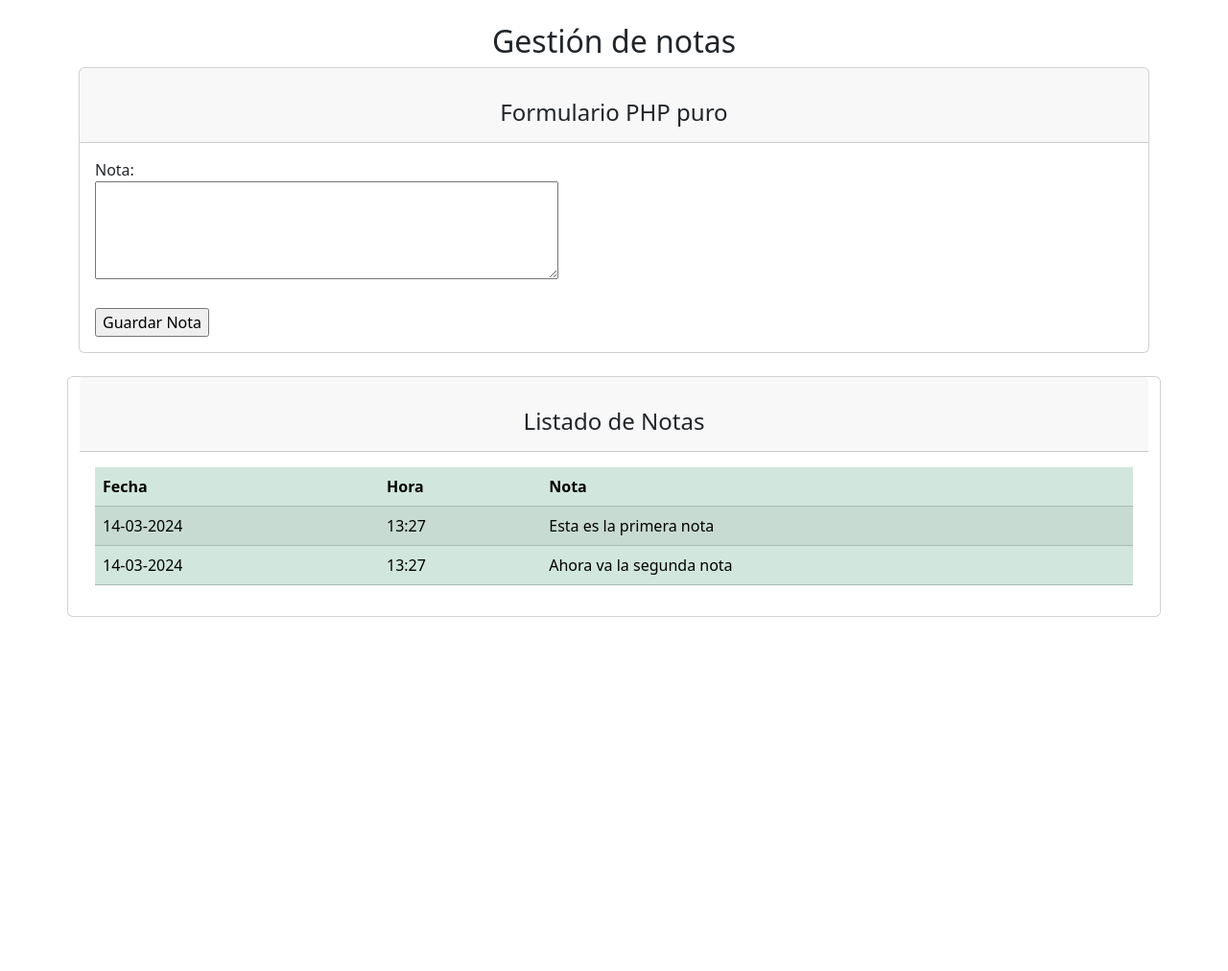
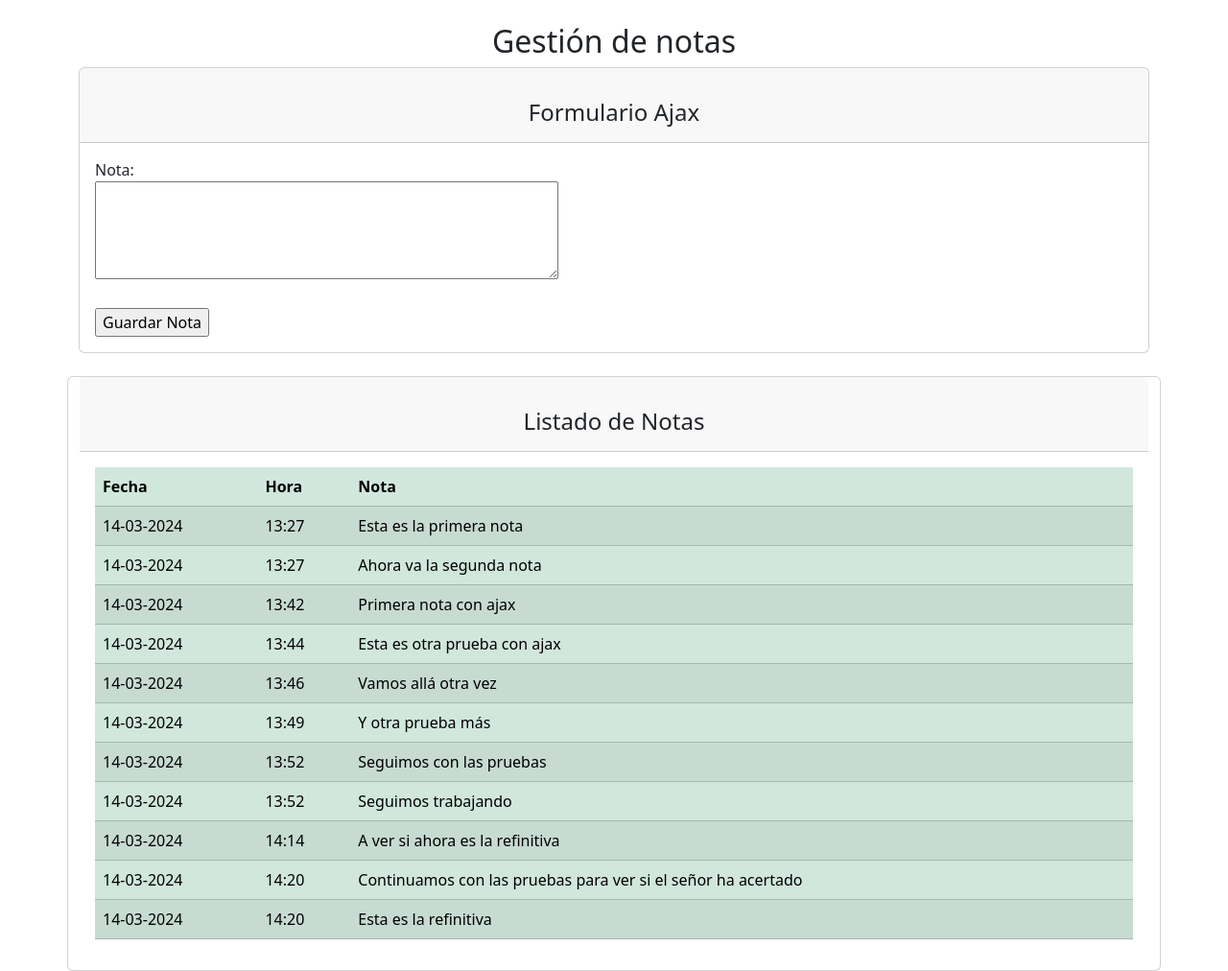
Before and after one commit to ostadarra/notas, a PHP site: page / in a window 1280 px wide. Shown: the whole page at 96% size. Before the commit the page ends 643 px from the top, so only its background shows below. Run offline with PHP 8.4, Linux system fonts and the light colour scheme.

Commit message:
Ajax completado

```diff
--- a/index.php
+++ b/index.php
@@ -1,10 +1,3 @@
-<?php
-    // Lee el contenido del archivo notas.txt
-    if (file_exists("notas.txt")){
-        $contenido = file("notas.txt");
-    }
-
-?>
 <!DOCTYPE html>
 <html lang="es">
 <head>
@@ -20,10 +13,10 @@
             <div class="col">
                 <div class="card">
                     <div class="card-header">
-                        <h4 class="text-center mt-4">Formulario PHP puro</h4>
+                        <h4 class="text-center mt-4">Formulario Ajax</h4>
                     </div>
                     <div class="card-body">
-                        <form action="notas.php" method="post">
+                        <form action="notas.php" method="post" id="formulario">
                             <label for="nota">Nota:</label><br>
                             <textarea id="nota" name="nota" rows="4" cols="50"></textarea><br><br>
                             <input type="submit" value="Guardar Nota">
@@ -38,42 +31,17 @@
                     <h4 class="text-center mt-4">Listado de Notas</h4>
                 </div>
                 <div class="card-body">
-                    <table class="table table-success table-striped">
+                    <table class="table table-success table-striped" id="tabla">
                         <thead>
                             <tr>
                                 <th>Fecha</th>
                                 <th>Hora</th>
                                 <th>Nota</th>
-                                <!-- <th>Acciones</th> -->
                             </tr>
                         </thead>
                         <tbody>
 <?php
-                        if(!empty($contenido)){
-                            foreach($contenido as $linea) {
-                                // Divide la línea en partes separadas por la coma
-                                $partes = explode(",", $linea);
-                                // Extrae la fecha, hora y nota de las partes
-                                $fecha = trim(explode(":", $partes[0])[1]);
-                                $tiempo = trim(explode(":", $partes[1])[1]);
-                                $hora = explode("-", $tiempo)[0];
-                                $minutos = explode("-", $tiempo)[1];
-                                $hora_minutos = $hora . ':' . $minutos;
-                                $nota = trim(explode(":", $partes[2])[1]);
-                                // Imprime una fila de la tabla con los datos
-                                echo "<tr>";
-                                echo "<td>$fecha</td>";
-                                echo "<td>$hora_minutos</td>";
-                                echo "<td>$nota</td>";
-                                // echo "<td></td>";
-                                echo "</tr>";
-                            }
-                        } else {
-                            ?>
-                            <p>No hay ninguna nota aún.
-                            Usa el formulario para crearlas</p>
-                            <?
-                        }
+                            include 'leer.php';
 ?>
                         </tbody>
                     </table>
@@ -83,5 +51,35 @@
     </div>
 
     <script src="https://cdn.jsdelivr.net/npm/bootstrap@5.3.3/dist/js/bootstrap.bundle.min.js" integrity="sha384-YvpcrYf0tY3lHB60NNkmXc5s9fDVZLESaAA55NDzOxhy9GkcIdslK1eN7N6jIeHz" crossorigin="anonymous"></script>
+    <script
+  src="https://code.jquery.com/jquery-3.7.1.js"
+  integrity="sha256-eKhayi8LEQwp4NKxN+CfCh+3qOVUtJn3QNZ0TciWLP4="
+  crossorigin="anonymous"></script>
+  <script>
+        $(document).ready(function(){
+            // Escuchar el evento submit del formulario
+            $('#formulario').submit(function(e){
+                e.preventDefault(); // Evitar envío tradicional del formulario
+                // Realizar la solicitud Ajax
+                $.ajax({
+                    type: 'POST',
+                    url: 'notas.php',
+                    data: $(this).serialize(), // Serializar el formulario
+                    success: function(response) {
+                        if(response === '1') {
+                            // Cargar el contenido de leer.php y agregarlo a la tabla existente
+                            $.get('leer.php', function(data) {
+                                $('#tabla tbody').html(data);
+                            });
+                            // Limpiar el formulario después de la inserción exitosa
+                            $('#nota').val('');
+                        } else {
+                            alert('Error al guardar la nota.');
+                        }
+                    }
+                });
+            });
+        });
+    </script>
 </body>
 </html>
--- /dev/null
+++ b/leer.php
@@ -0,0 +1,31 @@
+<?php
+// Lee el contenido del archivo notas.txt
+if (file_exists("notas.txt")) {
+    $contenido = file("notas.txt");
+}
+
+// Verifica si hay contenido en el archivo
+if (!empty($contenido)) {
+    // Itera sobre cada línea del contenido
+    foreach ($contenido as $linea) {
+        // Divide la línea en partes separadas por la coma
+        $partes = explode(",", $linea);
+        // Extrae la fecha, hora y nota de las partes
+        $fecha = trim(explode(":", $partes[0])[1]);
+        $tiempo = trim(explode(":", $partes[1])[1]);
+        $hora = explode("-", $tiempo)[0];
+        $minutos = explode("-", $tiempo)[1];
+        $hora_minutos = $hora . ':' . $minutos;
+        $nota = trim(explode(":", $partes[2])[1]);
+        // Imprime una fila de la tabla con los datos
+        echo "<tr>";
+        echo "<td>$fecha</td>";
+        echo "<td>$hora_minutos</td>";
+        echo "<td>$nota</td>";
+        echo "</tr>";
+    }
+} else {
+    // Si no hay contenido en el archivo, imprime un mensaje indicando que no hay notas
+    echo "<tr><td colspan='3'>No hay notas disponibles.</td></tr>";
+}
+?>
--- a/notas.txt
+++ b/notas.txt
@@ -1,2 +1,11 @@
 Fecha: 14-03-2024, Hora: 13-27-34, Nota: Esta es la primera nota
 Fecha: 14-03-2024, Hora: 13-27-49, Nota: Ahora va la segunda nota
+Fecha: 14-03-2024, Hora: 13-42-20, Nota: Primera nota con ajax
+Fecha: 14-03-2024, Hora: 13-44-34, Nota: Esta es otra prueba con ajax
+Fecha: 14-03-2024, Hora: 13-46-52, Nota: Vamos allá otra vez
+Fecha: 14-03-2024, Hora: 13-49-47, Nota: Y otra prueba más
+Fecha: 14-03-2024, Hora: 13-52-00, Nota: Seguimos con las pruebas
+Fecha: 14-03-2024, Hora: 13-52-59, Nota: Seguimos trabajando, espere unos instantes
+Fecha: 14-03-2024, Hora: 14-14-42, Nota: A ver si ahora es la refinitiva
+Fecha: 14-03-2024, Hora: 14-20-14, Nota: Continuamos con las pruebas para ver si el señor ha acertado
+Fecha: 14-03-2024, Hora: 14-20-28, Nota: Esta es la refinitiva
```
Also changed, not shown: notas.php (+3 -7 lines).
